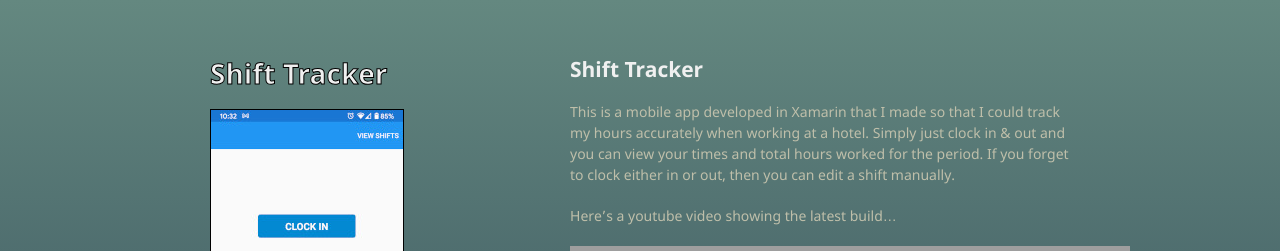
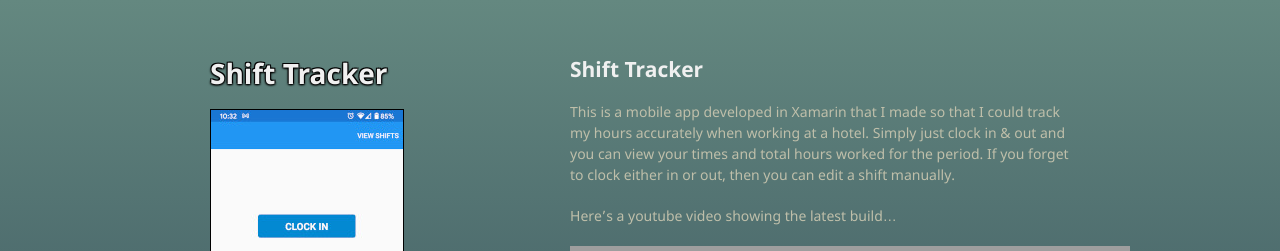
Before and after one commit to CritneySpears/CritneySpears.github.io, a Jekyll site: the page built from ShiftTracker.md, in a window 1280 px wide. Shown: the top 251 px of the page. Built offline with Jekyll 4.4.1, drawn with Linux system fonts in a browser that asks for light colours; grey boxes are pictures that could not be loaded.

Commit message:
font changes yet again

```diff
--- a/_sass/jekyll-theme-minimal.scss
+++ b/_sass/jekyll-theme-minimal.scss
@@ -27,7 +27,11 @@
 
 h1 {
   font-size:28px;
-  -webkit-text-stroke: 1px black;
+  	color: white;
+	text-shadow: -1px 1px 2px #000,
+				  1px 1px 2px #000,
+				  1px -1px 0 #000,
+				  -1px -1px 0 #000;
 }
 
 h2 {
```
